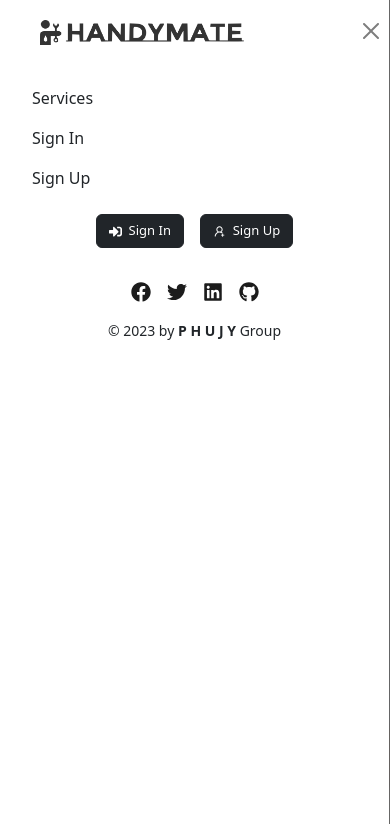
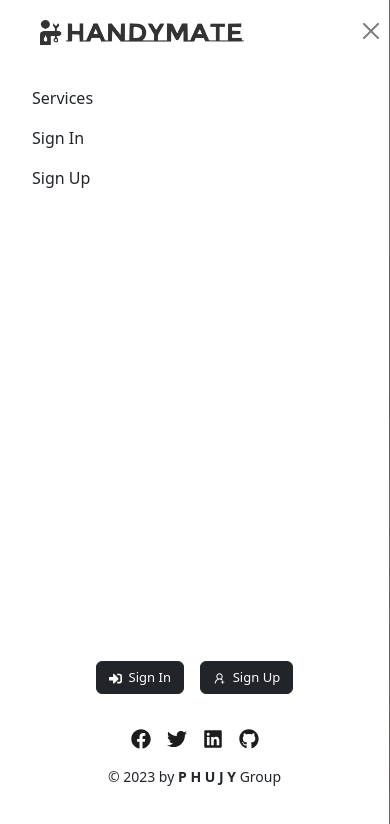
Before and after one commit to PrantoshB/HandyMate-Frontend, a React (Create React App) app: page /signup in a window 390 px wide. Both pictures are taken after a click on the button 44 px from the left and 36 px from the top of the page. Shown: the top 824 px of the page. Built offline with nearby package versions, Linux system fonts and the light colour scheme.

Commit message:
Fix footer alignment in mobile nav

```diff
--- a/src/components/MobileNav.js
+++ b/src/components/MobileNav.js
@@ -44,8 +44,8 @@ const MobileNav = () => {
                   <img src={logo} className="site-logo" alt="logo" />
                 </Offcanvas.Title>
               </Offcanvas.Header>
-              <Offcanvas.Body>
-                <Nav className="justify-content-end flex-grow-1 pe-3 px-3">
+              <Offcanvas.Body className="d-flex flex-column justify-content-between">
+                <Nav className="justify-content-start flex-grow-1 pe-3 px-3">
 
                   <Nav.Link className="nav-link" href="/">Services</Nav.Link>
 
```
